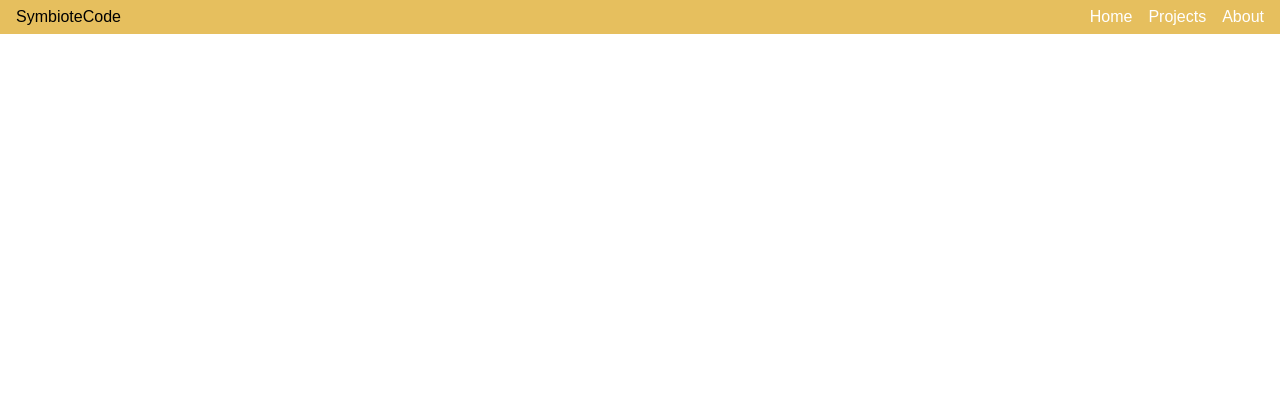
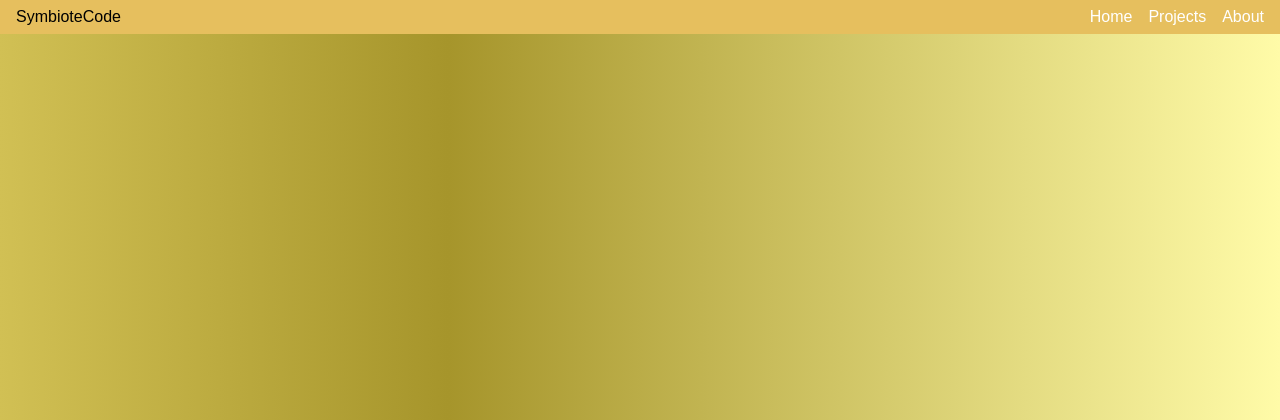
Before and after one commit to symbiotecode/symbiotecode.github.io, a PHP site: page / in a window 1280 px wide. Shown: the top 420 px of the page. Run offline with PHP 8.4, Linux system fonts and the light colour scheme.

Commit message:
Add gradient background to body

```diff
--- a/style.css
+++ b/style.css
@@ -1,6 +1,7 @@
 body {
     margin: 0;
     font-family: Arial, sans-serif;
+  background: linear-gradient(90deg, rgba(209, 192, 84, 1) 0%, rgba(166, 149, 43, 1) 35%, rgba(255, 251, 168, 1) 100%);
 }
 
 .navbar {
```
